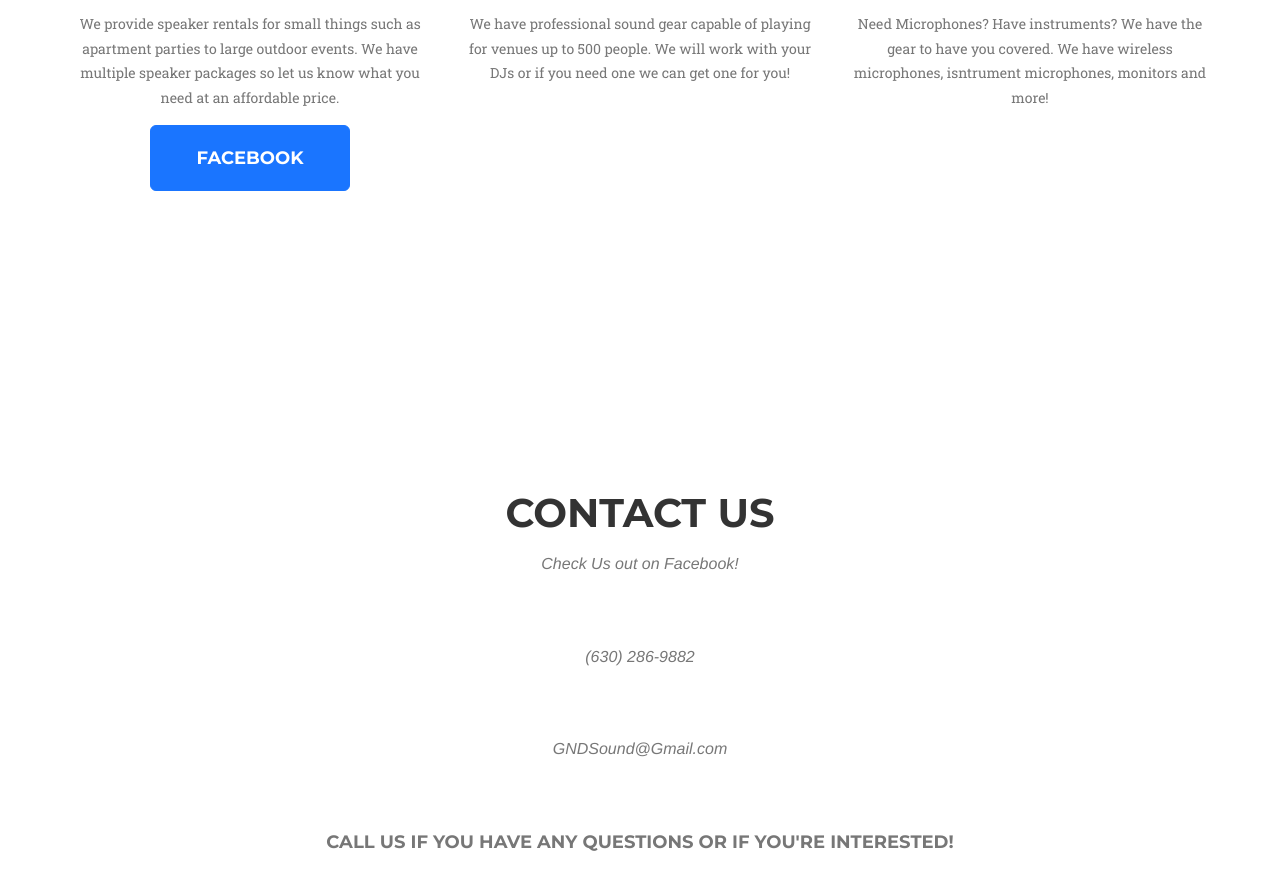
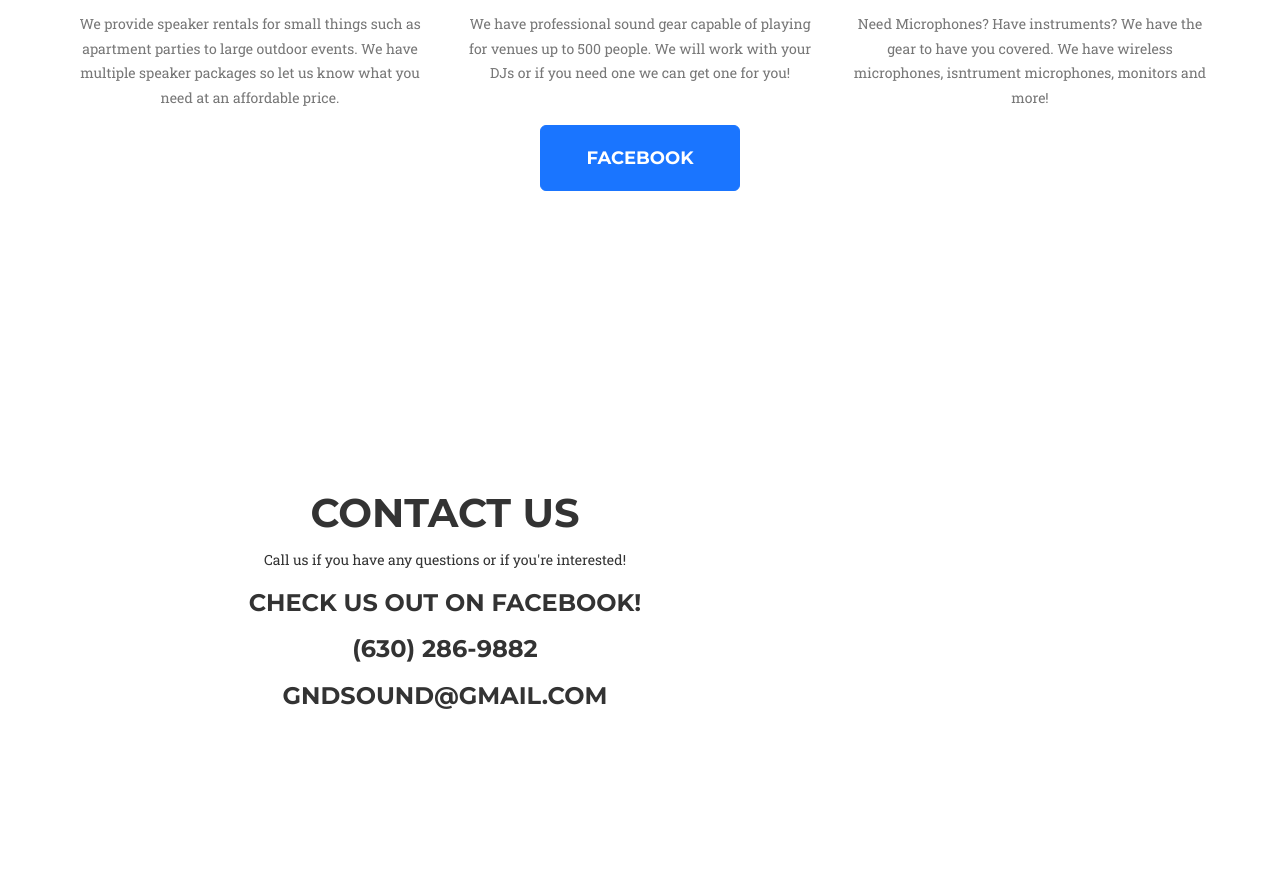
Before and after one commit to gmorrone4/GroundSound, a plain HTML site: page index.html in a window 1280 px wide. Shown: the part 1289-2178 px from the top of the page. Drawn offline with nearby package versions, Linux system fonts and the light colour scheme; a web font is replaced by a local one.

Commit message:
Fix Text

```diff
--- a/index.html
+++ b/index.html
@@ -112,7 +112,7 @@
                 </div>
             </div>
             <div class="row">
-            	<div class="col-md-4">
+            	<div class="col-md-12">
             		<a href="http://www.facebook.com/GNDSound">
             			<button type ="button" class="btn btn-primary center-block buttonmargin">Facebook
             			</button>
@@ -126,12 +126,12 @@
     <section id="Contact">
         <div class="container">
             <div class="row">
-                 <div class="col-lg-12 text-center">
+                 <div class="col-lg-8 text-center">
                     <h2 class="section-heading">Contact Us</h2>
-                    <a href="www.facebook.com/GNDSound"></a><h3 class="section-subheading text-muted">Check Us out on Facebook!</h3></a>
-                    <h3 class="section-subheading text-muted">(630) 286-9882</h3>
-                    <h3 class="section-subheading text-muted">GNDSound@Gmail.com</h3>
-                    <h4 class="section-subheading text-muted">Call us if you have any questions or if you're interested!</h4>
+                    <h4">Call us if you have any questions or if you're interested!</h4>
+                    <a href="www.facebook.com/GNDSound"></a><h3>Check Us out on Facebook!</h3></a>
+                    <h3>(630) 286-9882</h3>
+                    <h3>GNDSound@Gmail.com</h3>
                 </div>
             </div>
         </div>
```
